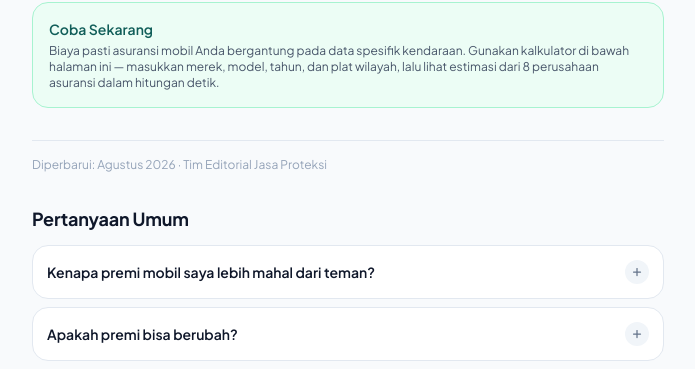
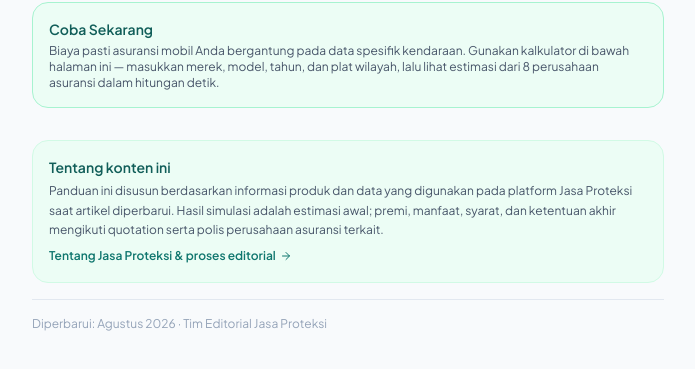
Before and after one commit to abuauf4/Jasa-proteksi, a Next.js app: page /biaya-asuransi-mobil in a window 1280 px wide. Shown: the part 1486-1855 px from the top of the page, without its empty margins (292-987 px from the left). Built offline with nearby package versions, Linux system fonts and the light colour scheme; no server answers; the database is empty.

Commit message:
seo: add pillar article schema and editorial trust signals

```diff
--- a/src/components/site/ArticleShell.tsx
+++ b/src/components/site/ArticleShell.tsx
@@ -11,6 +11,8 @@ import { Button } from "@/components/site/Button";
 import { Container } from "@/components/site/primitives";
 import { ServerDataProvider, type SiteSettings, type HeroData } from "@/lib/ServerDataContext";
 import { PILLAR_ARTICLES } from "@/lib/pillar-articles";
+
+const SITE_URL = process.env.NEXT_PUBLIC_SITE_URL || "https://jasaproteksi.com";
 
 interface ArticleShellProps {
   initialSettings: SiteSettings;
@@ -36,6 +38,95 @@ export function ArticleShell({
   children,
 }: ArticleShellProps) {
   const pathname = usePathname();
+  const pillarArticle = PILLAR_ARTICLES.find((article) => article.href === pathname);
+  const articleUrl = `${SITE_URL}${pathname}`;
+  const structuredData = {
+    "@context": "https://schema.org",
+    "@graph": [
+      {
+        "@type": "Article",
+        "@id": `${articleUrl}#article`,
+        headline: pillarArticle?.title || title,
+        description: pillarArticle?.excerpt || description,
+        url: articleUrl,
+        mainEntityOfPage: {
+          "@type": "WebPage",
+          "@id": articleUrl,
+        },
+        ...(coverImage
+          ? {
+              image: [
+                coverImage.startsWith("http")
+                  ? coverImage
+                  : `${SITE_URL}${coverImage.startsWith("/") ? "" : "/"}${coverImage}`,
+              ],
+            }
+          : {}),
+        ...(pillarArticle?.publishedAt ? { datePublished: pillarArticle.publishedAt } : {}),
+        author: {
+          "@type": "Organization",
+          name: "Tim Editorial Jasa Proteksi",
+          url: `${SITE_URL}/tentang-kami#editorial`,
+        },
+        publisher: {
+          "@type": "Organization",
+          name: "Jasa Proteksi",
+          url: SITE_URL,
+          logo: {
+            "@type": "ImageObject",
+            url: `${SITE_URL}/logo-jasa-proteksi.webp`,
+          },
+        },
+        isPartOf: {
+          "@type": "WebSite",
+          "@id": `${SITE_URL}/#website`,
+          name: "Jasa Proteksi",
+          url: SITE_URL,
+        },
+        inLanguage: "id-ID",
+      },
+      {
+        "@type": "BreadcrumbList",
+        "@id": `${articleUrl}#breadcrumb`,
+        itemListElement: [
+          {
+            "@type": "ListItem",
+            position: 1,
+            name: "Beranda",
+            item: SITE_URL,
+          },
+          {
+            "@type": "ListItem",
+            position: 2,
+            name: "Artikel",
+            item: `${SITE_URL}/artikel`,
+          },
+          {
+            "@type": "ListItem",
+            position: 3,
+            name: pillarArticle?.title || title,
+            item: articleUrl,
+          },
+        ],
+      },
+      ...(faqs.length > 0
+        ? [
+            {
+              "@type": "FAQPage",
+              "@id": `${articleUrl}#faq`,
+              mainEntity: faqs.map((faq) => ({
+                "@type": "Question",
+                name: faq.q,
+                acceptedAnswer: {
+                  "@type": "Answer",
+                  text: faq.a,
+                },
+              })),
+            },
+          ]
+        : []),
+    ],
+  };
 
   // Ensure article pages always start at the top — prevents scroll-to-calculator
   // on navigation and compensates for App Router scroll restoration quirks.
@@ -47,6 +138,10 @@ export function ArticleShell({
 
   return (
     <ServerDataProvider initialSettings={initialSettings} initialHero={initialHero}>
+      <script
+        type="application/ld+json"
+        dangerouslySetInnerHTML={{ __html: JSON.stringify(structuredData) }}
+      />
       <div className="flex min-h-screen flex-col bg-[#F8FAFC]">
         <SiteHeader />
         <main className="flex-1">
@@ -78,9 +173,30 @@ export function ArticleShell({
               {children}
             </div>
 
+            {/* Editorial trust note */}
+            <aside className="mt-8 rounded-xl border border-[#D1FAE5] bg-[#ECFDF5] p-4">
+              <p className="text-sm font-semibold text-[#115E59] mb-1">Tentang konten ini</p>
+              <p className="text-xs text-[#475569] leading-relaxed">
+                Panduan ini disusun berdasarkan informasi produk dan data yang digunakan
+                pada platform Jasa Proteksi saat artikel diperbarui. Hasil simulasi adalah
+                estimasi awal; premi, manfaat, syarat, dan ketentuan akhir mengikuti quotation
+                serta polis perusahaan asuransi terkait.
+              </p>
+              <Link
+                href="/tentang-kami#editorial"
+                className="inline-flex items-center gap-1 mt-2 text-xs font-semibold text-[#0F766E] hover:underline"
+              >
+                Tentang Jasa Proteksi & proses editorial
+                <ArrowRight className="h-3 w-3" aria-hidden />
+              </Link>
+            </aside>
+
             {/* Updated date */}
-            <p className="text-xs text-[#94A3B8] mt-8 pt-4 border-t border-[#E2E8F0]">
-              Diperbarui: {updatedAt} · Tim Editorial Jasa Proteksi
+            <p className="text-xs text-[#94A3B8] mt-4 pt-4 border-t border-[#E2E8F0]">
+              Diperbarui: {updatedAt} ·{" "}
+              <Link href="/tentang-kami#editorial" className="hover:text-[#0F766E] hover:underline">
+                Tim Editorial Jasa Proteksi
+              </Link>
             </p>
 
             {/* FAQ */}
```
